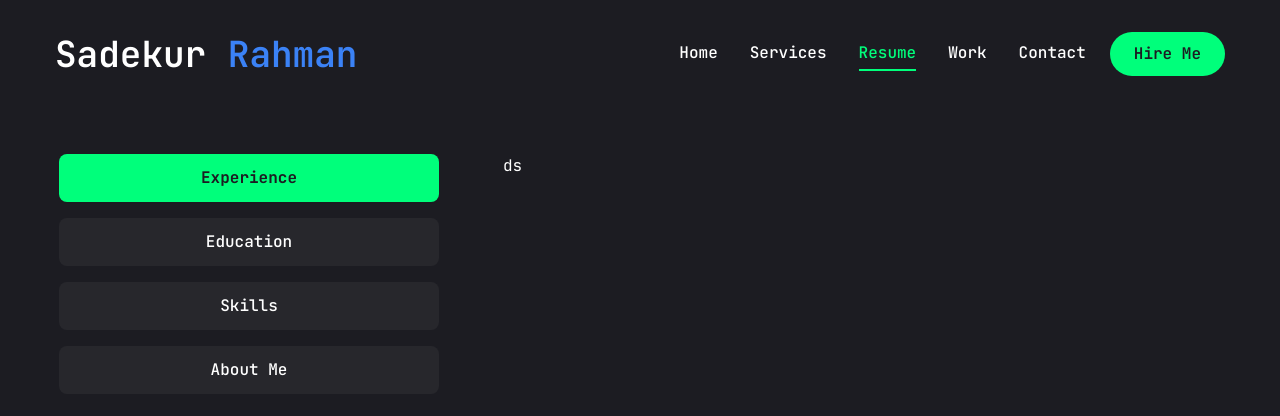
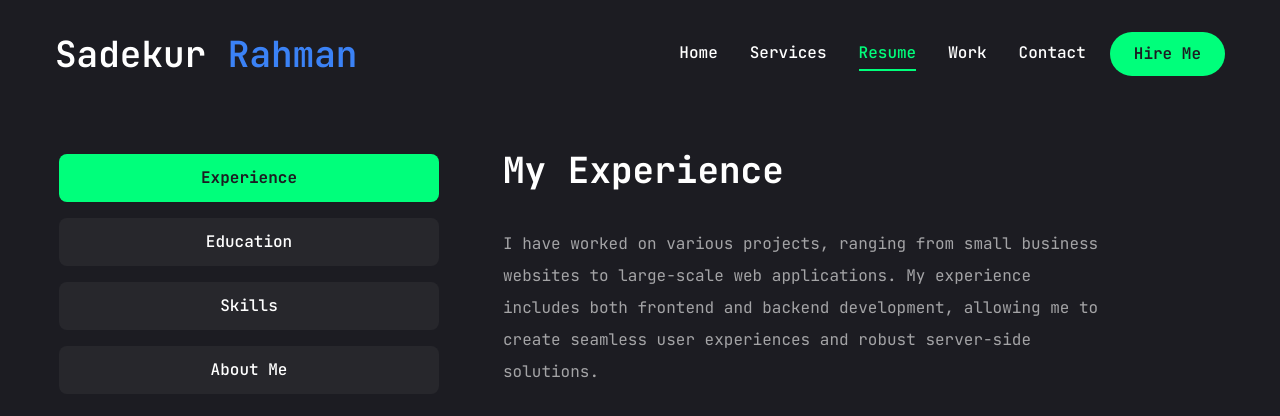
Before and after one commit to sadekur/pfs-2, a Next.js app: page /resume in a window 1280 px wide. Shown: the top 416 px of the page. Built offline with nearby package versions, Linux system fonts and the light colour scheme.

Commit message:
Update: Enhance experience section layout in resume page

```diff
--- a/app/resume/page.jsx
+++ b/app/resume/page.jsx
@@ -231,7 +231,10 @@ const Resume = () => {
         <div className="min-h-[78vh] w-full">
 
           <TabsContent value="experience" className="w-full">
-            {/* Experience content goes here */}ds
+            <div className="flex flex-col gap-[38px] text-center xl:text-left">
+              <h3 className="text-4xl font-bold">{experience.title}</h3>
+              <p className="text-white/60 max-w-[600px] mx-auto xl:mx-0">{experience.description}</p>
+            </div>
           </TabsContent>
 
           <TabsContent value="education" className="w-full">
```
